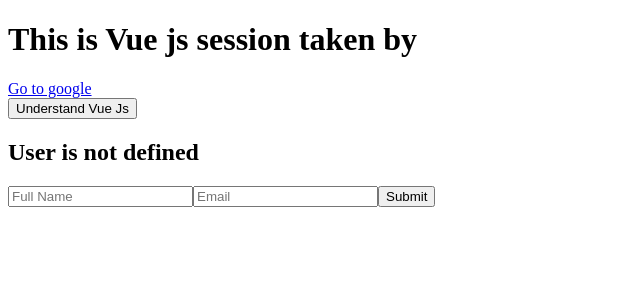
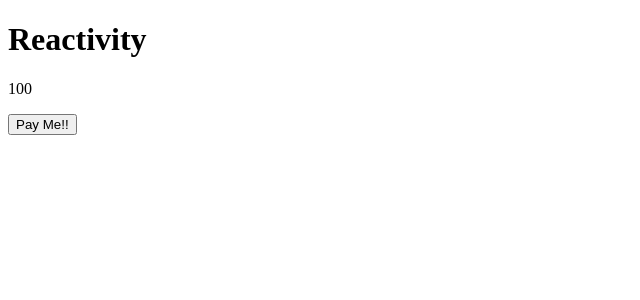
Before and after one commit to kimani-dev/vue-series, a Vue app: page / in a window 1280 px wide. Shown: the top 300 px of the page, without its empty margins (0-640 px from the left). Built offline with nearby package versions, Linux system fonts and the light colour scheme.

Commit message:
options API

```diff
--- a/src/App.vue
+++ b/src/App.vue
@@ -1,37 +1,27 @@
-<script setup>
-const name = 'Kimani';
-
-const options = { href: 'https://google.com', target: '_blank' };
-
-function capitalizeName(name) {
-  name.toUpperCase();
-}
-
-const loggedIn = false;
-const user = undefined;
-
-// document.querySelector('#form').addEventListener('submit', (e) => {
-//   e.preventDefault();
-// });
-
-function login() {
-  console.log('You are now logged in');
-}
+<script>
+// options Api
+export default {
+  data: () => ({
+    bankBalance: 100,
+    name: 'Kimani',
+    nums: [1, 2, 3, 4]
+  }),
+  methods: {
+    increaseBalance() {
+      this.bankBalance += 20;
+    }
+  },
+  mounted() {
+    // do something when the component is rendered
+  }
+};
 </script>
 
 <template>
-  <h1>This is Vue js session taken by {{ capitalizeName(name) }}</h1>
-  <a v-bind="options">Go to google</a>
-  <br />
-  <button>Understand Vue Js</button>
+  <div>
+    <h1>Reactivity</h1>
 
-  <h2 v-if="loggedIn">Sensitive information {{ user?.sensitivieInformation }}</h2>
-  <h2 v-else-if="!user">User is not defined</h2>
-  <h2 v-else>Something else</h2>
-
-  <form action="" @submit.prevent="login">
-    <input type="text" placeholder="Full Name" />
-    <input type="text" placeholder="Email" />
-    <input type="submit" value="Submit" />
-  </form>
+    <p>{{ bankBalance }}</p>
+    <button @click="increaseBalance">Pay Me!!</button>
+  </div>
 </template>
```
